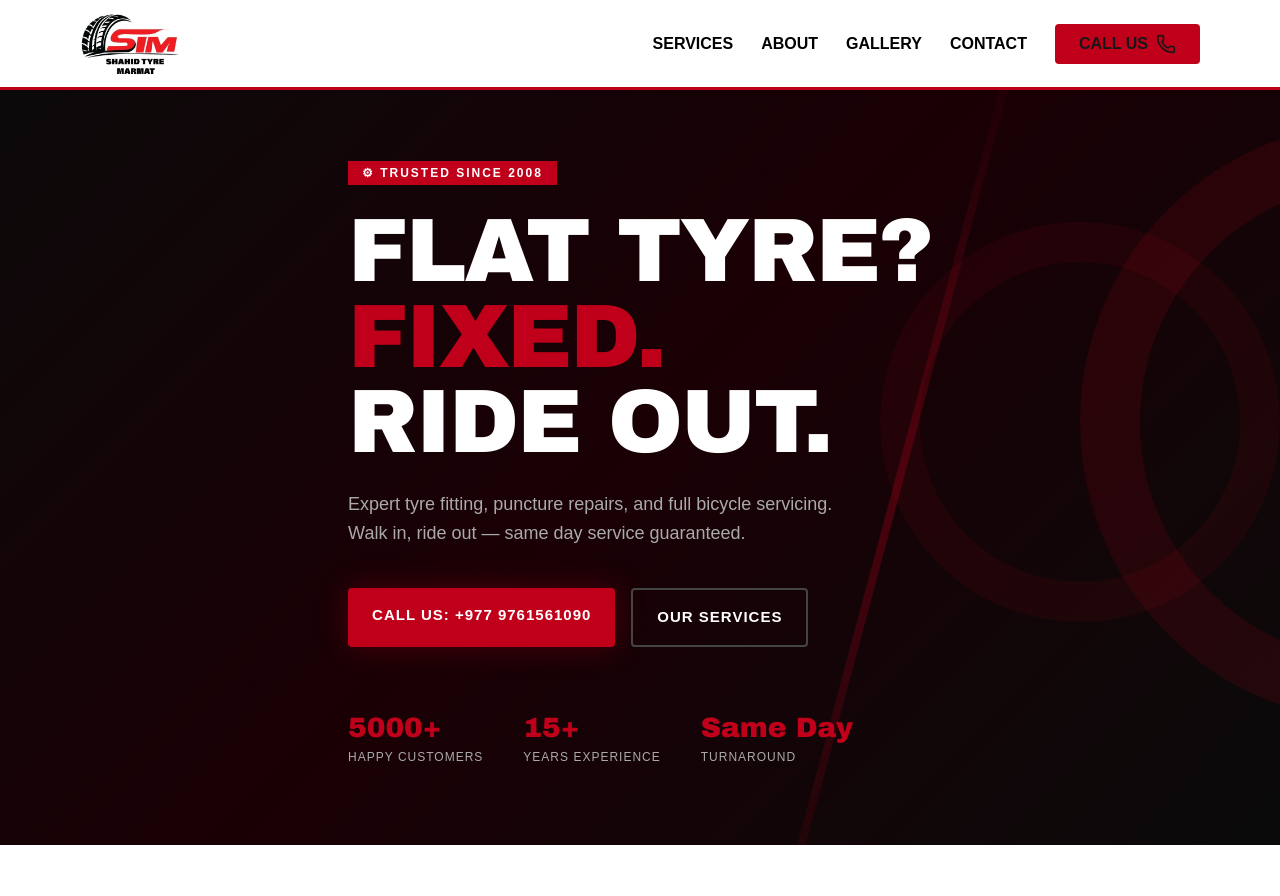
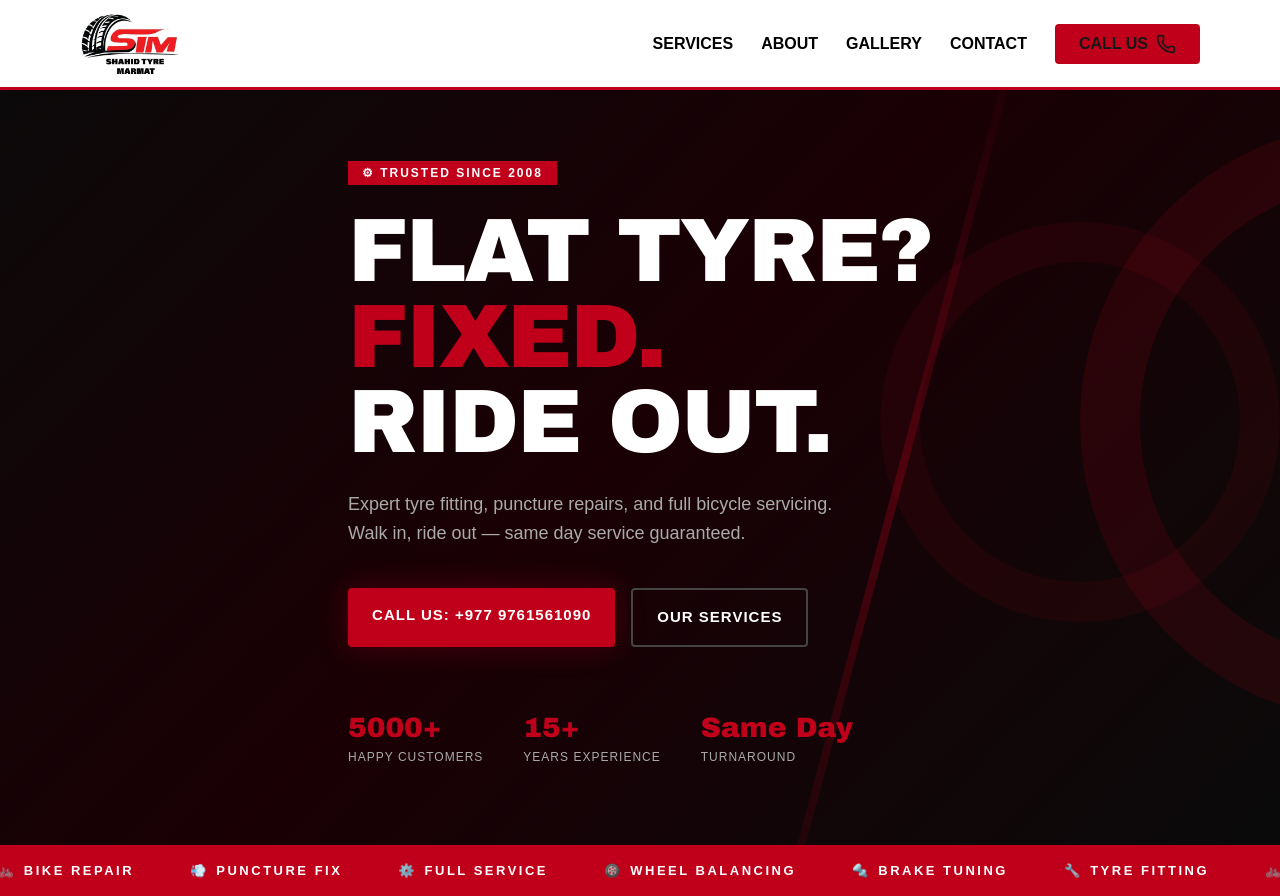
Before and after one commit to ayush236/shahil-website, a Next.js app: page / in a window 1280 px wide. Before the commit the page ends 845 px from the top, so only its background shows below. Built offline with nearby package versions, Linux system fonts and the light colour scheme.

Commit message:
Created Marquee Component

```diff
--- /dev/null
+++ b/app/components/Marquee.jsx
@@ -0,0 +1,57 @@
+import React from "react"
+
+export const Marquee = () => {
+  const items = [
+    { icon: "🔧", label: "Tyre Fitting" },
+    { icon: "🚲", label: "Bike Repair" },
+    { icon: "💨", label: "Puncture Fix" },
+    { icon: "⚙️", label: "Full Service" },
+    { icon: "🛞", label: "Wheel Balancing" },
+    { icon: "🔩", label: "Brake Tuning" },
+  ]
+
+  const ItemSet = () => (
+    <div className="flex items-center">
+      {items.map((item, i) => (
+        <React.Fragment key={i}>
+          <span className="flex items-center gap-2 px-7 text-white font-extrabold tracking-[2.5px] uppercase whitespace-nowrap"
+            style={{
+                fontSize: 13,
+            }}
+          >
+            <span
+                style={{
+                    fontSize: 13,
+                    fontWeight: 900,
+                    letterSpacing: "2px",
+                }}
+            >{item.icon}</span>
+            {item.label}
+          </span>
+        </React.Fragment>
+      ))}
+    </div>
+  )
+
+  return (
+    <div
+      className="overflow-hidden relative py-4"
+      style={{ backgroundColor: "#C0001A" }}
+    >
+      <div
+        className="flex w-max"
+        style={{ animation: "marquee 30s linear infinite" }}
+      >
+        <ItemSet />
+        <ItemSet />
+      </div>
+
+      <style>{`
+        @keyframes marquee {
+          from { transform: translateX(0); }
+          to   { transform: translateX(-50%); }
+        }
+      `}</style>
+    </div>
+  )
+}
--- a/app/page.js
+++ b/app/page.js
@@ -1,10 +1,12 @@
 import Hero from "./components/Hero";
+import { Marquee } from "./components/Marquee";
 
 
 export default function Home() {
   return (
     <div>
       <Hero/>
+      <Marquee/>
     </div>
   );
 }
```
